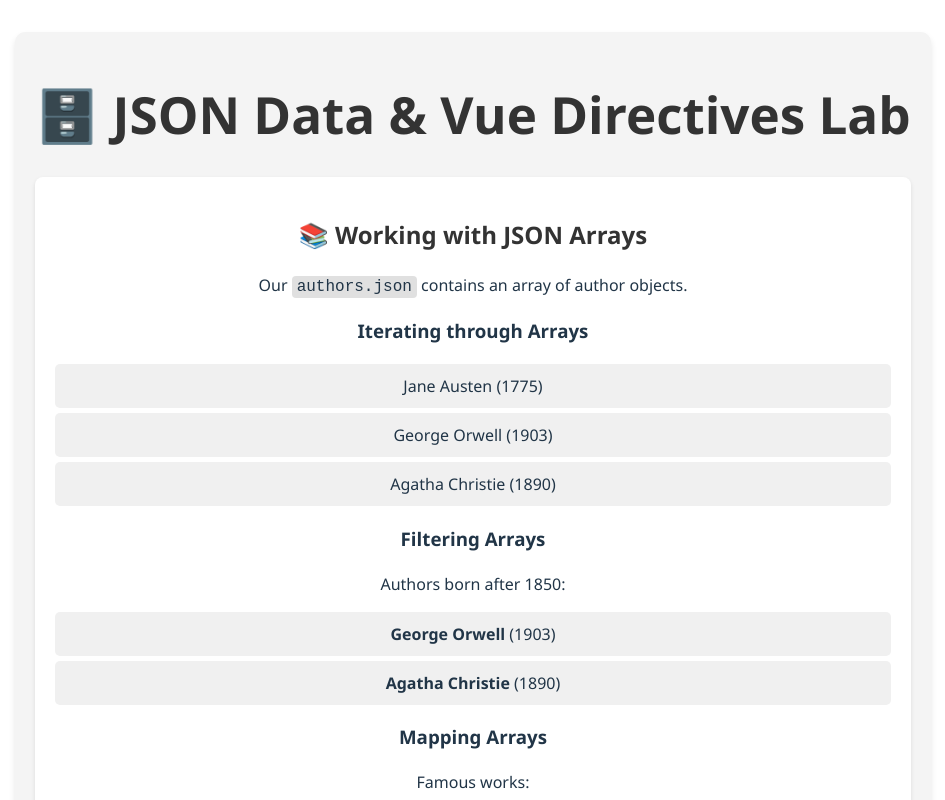
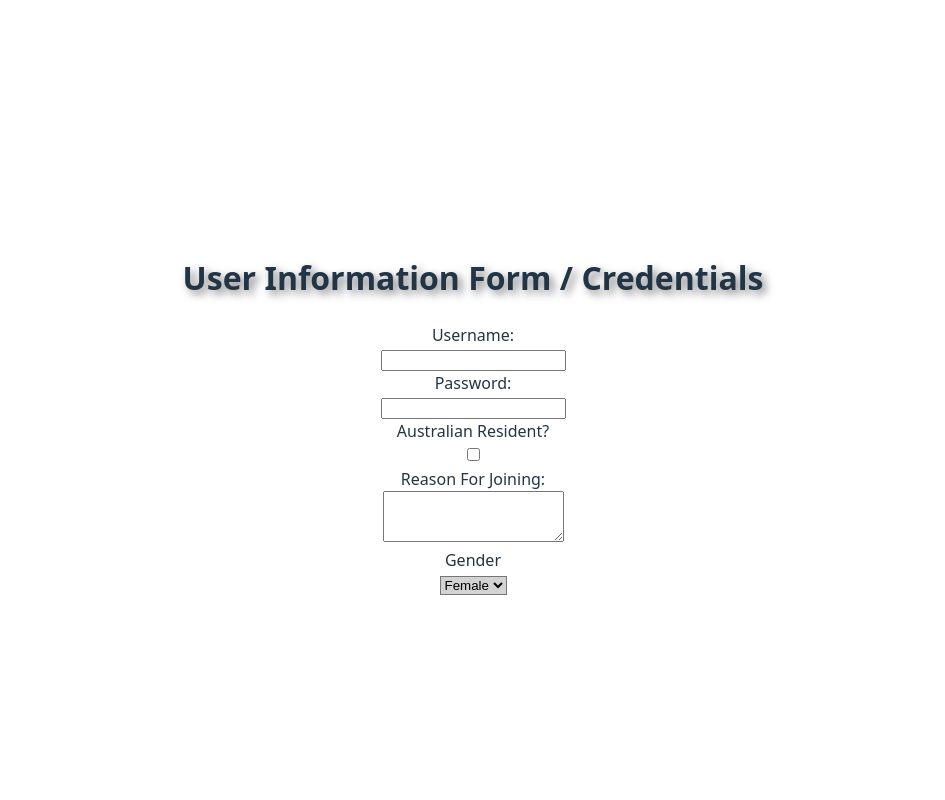
Before and after one commit to sjia0072-alt/fit5032-week1, a Vue app in the folder sjiang-library/: page / in a window 1280 px wide. Shown: the top 800 px of the page, without its empty margins (167-1112 px from the left). Built offline with nearby package versions, Linux system fonts and the light colour scheme.

Commit message:
basic style.css

```diff
--- a/sjiang-library/package.json
+++ b/sjiang-library/package.json
@@ -9,6 +9,7 @@
     "preview": "vite preview"
   },
   "dependencies": {
+    "bootstrap": "^5.3.7",
     "vue": "^3.5.18"
   },
   "devDependencies": {
--- a/sjiang-library/src/App.vue
+++ b/sjiang-library/src/App.vue
@@ -1,9 +1,11 @@
 <script setup>
 import JSON from './components/JSON.vue';
+import Form from './components/Form.vue';
 </script>
 
 <template>
-  <JSON />
+  <!-- <JSON /> -->
+  <Form />
 </template>
 
 <style scoped>
--- a/sjiang-library/src/components/Form.vue
+++ b/sjiang-library/src/components/Form.vue
@@ -1,6 +1,26 @@
 <template>
-    <div>
-        <h1>User Information Form / Credentials</h1>
+    <div class="form">
+    <h1>User Information Form / Credentials</h1>
+        <form>
+            <label for="username">Username:</label><br>
+            <input type="text" id="username" name="username"><br>
+
+            <label for="password">Password:</label><br>
+            <input type="password" id="password" name="password"><br>
+
+            <label for="isAustralian">Australian Resident?</label><br>
+            <input type="checkbox" id="isAustralian" name="isAustralian"><br>
+
+            <label for="reason">Reason For Joining:</label><br>
+            <textarea id="reason" name="reason" rows="3"></textarea><br>
+
+            <label for="gender">Gender</label><br>
+            <select id="gender">
+                <option value="female">Female</option>
+                <option value="male">Male</option>
+                <option value="other">Other</option>
+            </select>
+        </form>
     </div>
 </template>
 
@@ -9,5 +29,4 @@
 </script>
 
 <style scoped>
-// Our logic will go here
 </style>
--- a/sjiang-library/src/main.js
+++ b/sjiang-library/src/main.js
@@ -1,5 +1,6 @@
 import { createApp } from 'vue'
 import './style.css'
 import App from './App.vue'
+// import 'bootstrap/dist/css/bootstrap.min.css'
 
 createApp(App).mount('#app')
--- a/sjiang-library/src/style.css
+++ b/sjiang-library/src/style.css
@@ -30,9 +30,32 @@ body {
   min-height: 100vh;
 }
 
+ /* Tag selectors */
 h1 {
-  font-size: 3.2em;
-  line-height: 1.1;
+  text-align: center;
+  margin-top: 20px;
+  text-shadow: 4px 4px 8px rgba(0, 0, 0, 0.5);
+}
+
+ /* Class selectors */
+.form {
+  text-align: center;
+  margin-top: 50px;
+}
+
+
+/* ID selectors */
+#username:focus,
+#password:focus,
+#isAustralian:focus,
+#reason:focus {
+    border-color: #FF6347; /* More obvious border color change (Tomato) */
+    background-color: #FFEBE8; /* Light background color change */
+}
+
+/* Attribute selectors */
+select[id="gender"] {
+  background-color: #d3d3d3; /* Default background color set to gray */
 }
 
 button {
```
Also changed, not shown: 1 other file (tests, documents, lock files or other folders).
